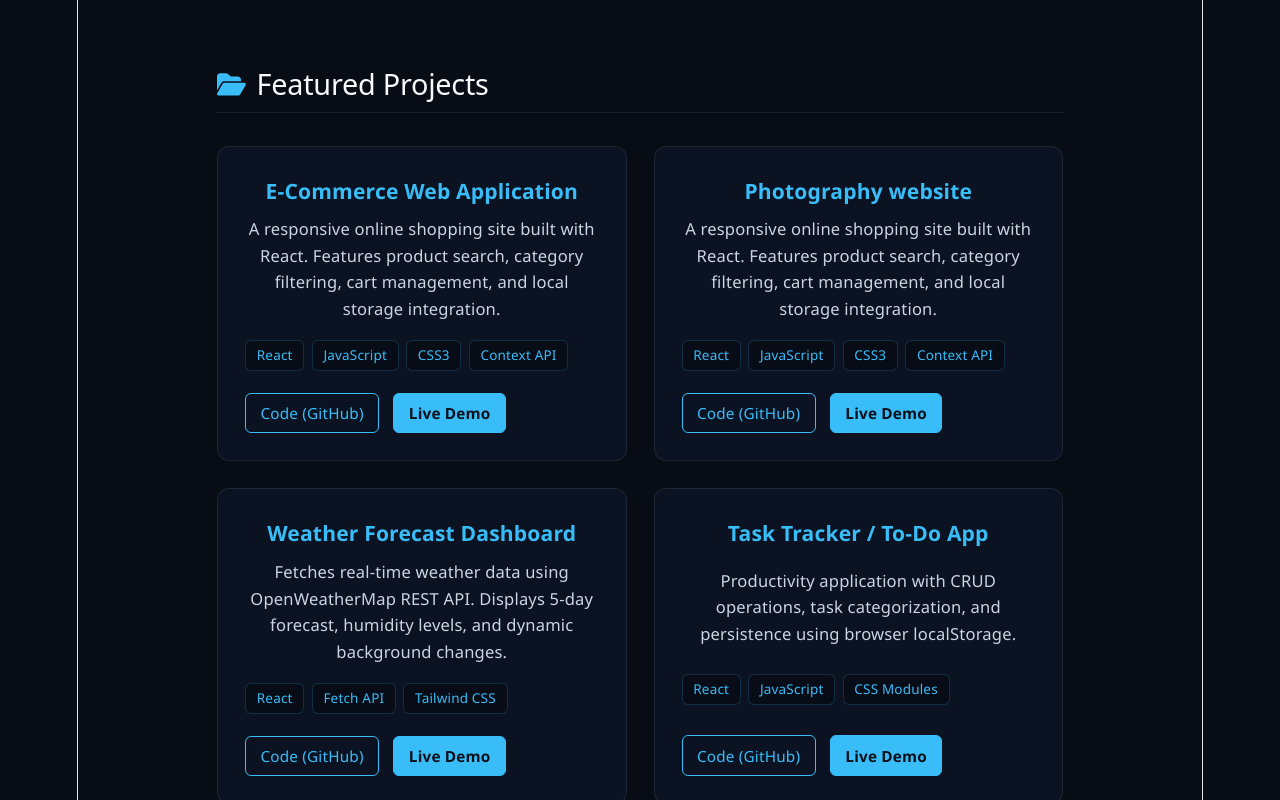
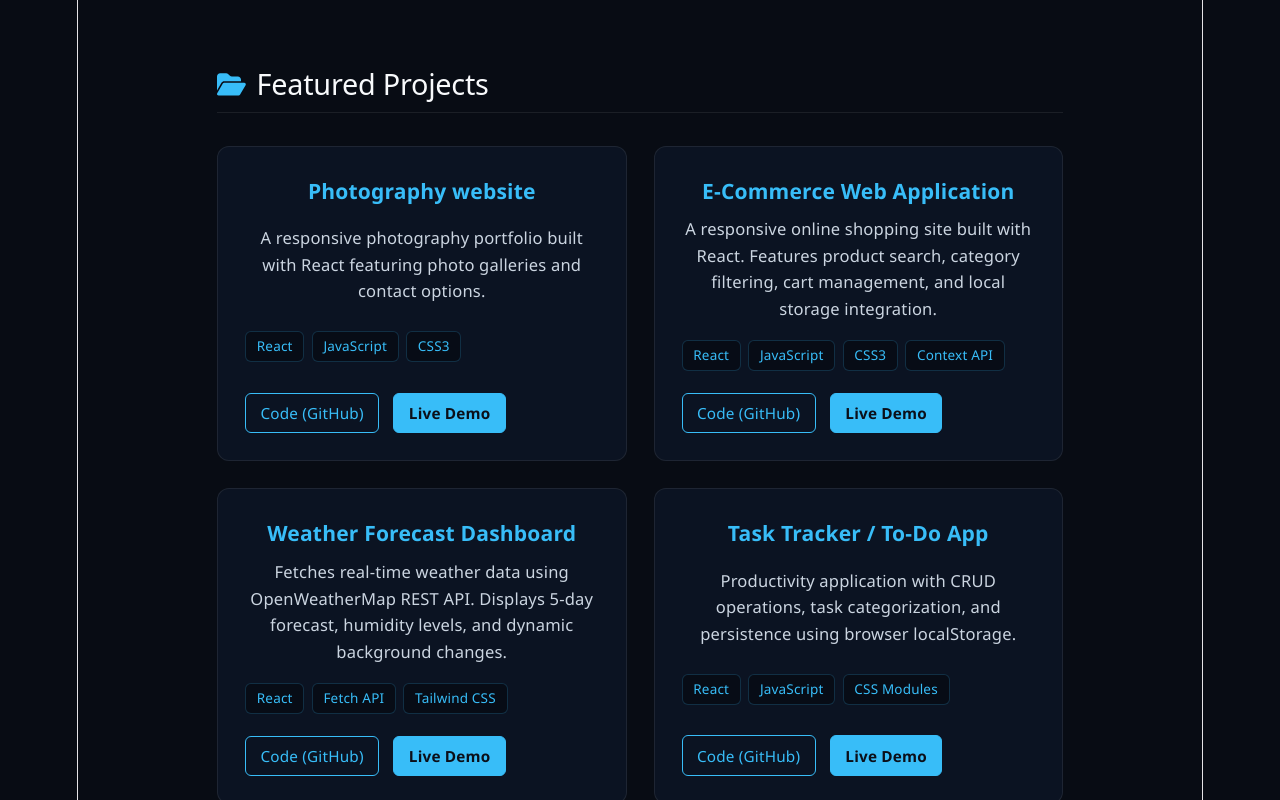
Before and after one commit to jamalasad-ASAD/Portfolio-Asad, a React (Vite) app: page / in a window 1280 px wide. Shown: the part 2000-2800 px from the top of the page. Built offline with nearby package versions, Linux system fonts and the light colour scheme.

Commit message:
Update GitHub link and resume details in App

```diff
--- a/src/App.jsx
+++ b/src/App.jsx
@@ -58,7 +58,7 @@ function App() {
   const [loading, setLoading] = useState(false);
   const [menuOpen, setMenuOpen] = useState(false);
 
-  // 📱 Added phone field to state
+  // 📱 Contact Form State
   const [formData, setFormData] = useState({
     name: '',
     email: '',
@@ -82,7 +82,6 @@ function App() {
     e.preventDefault();
     setLoading(true);
 
-    // 📱 Phone number parameters include kiye hain
     const templateParams = {
       from_name: formData.name,
       user_name: formData.name,
@@ -161,15 +160,31 @@ function App() {
 
           <div className="hero-buttons">
             <a href="#projects" className="btn btn-primary">View My Projects</a>
-            <a href={resumeUrl} download="My_Resume.pdf" className="btn btn-secondary flex-btn">
+            <a href={resumeUrl} download="ASAD_JAMAL_Resume.pdf" className="btn btn-secondary flex-btn">
               <FaDownload /> Download CV
             </a>
           </div>
 
+          {/* 🔗 Updated Social Links with GitHub Profile */}
           <div className="social-links">
-            <a href={portfolioData.contact.github} target="_blank" rel="noreferrer" title="GitHub"><FaGithub size={22} /></a>
-            <a href={portfolioData.contact.linkedin} target="_blank" rel="noreferrer" title="LinkedIn"><FaLinkedin size={22} /></a>
+            <a
+              href={portfolioData.contact.github || "https://github.com/jamalasad-ASAD"}
+              target="_blank"
+              rel="noreferrer"
+              title="GitHub Profile"
+            >
+              <FaGithub size={22} />
+            </a>
+            <a
+              href={portfolioData.contact.linkedin || "https://www.linkedin.com/in/asad-jamal-289a31248/"}
+              target="_blank"
+              rel="noreferrer"
+              title="LinkedIn Profile"
+            >
+              <FaLinkedin size={22} />
+            </a>
             <a href={`mailto:${portfolioData.contact.email}`} title="Email"><FaEnvelope size={22} /></a>
+            {/* <a href={`tel:${portfolioData.contact.phone}`} title="Call Now"><FaPhone size={20} /></a> */}
           </div>
         </section>
 
@@ -263,7 +278,7 @@ function App() {
               <a href={resumeUrl} target="_blank" rel="noreferrer" className="btn btn-secondary flex-btn">
                 <FaEye /> View Resume
               </a>
-              <a href={resumeUrl} download="My_Resume.pdf" className="btn btn-primary flex-btn">
+              <a href={resumeUrl} download="ASAD_JAMAL_Resume.pdf" className="btn btn-primary flex-btn">
                 <FaDownload /> Download Resume
               </a>
             </div>
@@ -297,7 +312,6 @@ function App() {
                 placeholder="Your Email"
                 required
               />
-              {/* 📱 Phone Number Input Added */}
               <input
                 type="tel"
                 name="phone"
@@ -324,7 +338,7 @@ function App() {
       </main>
 
       <footer>
-        <p>© {new Date().getFullYear()} {portfolioData.name}. Build By AsAd JaMaL.</p>
+        <p>© {new Date().getFullYear()} {portfolioData.name}. Built By AsAd JaMaL.</p>
       </footer>
     </div>
   );
--- a/src/Components/portfolioData.js
+++ b/src/Components/portfolioData.js
@@ -3,7 +3,7 @@ export const portfolioData = {
   role: "Software Developer (Fresher)",
   bio: "Passionate React developer with strong foundation in JavaScript, HTML, CSS, and modern web development. Eager to contribute to real-world projects and build clean user interfaces.",
 
-  // 💻 Exact Technical Skills from Image
+  // 💻 Exact Technical Skills
   skills: [
     {
       category: "Programming Languages",
@@ -83,42 +83,43 @@ export const portfolioData = {
     }
   ],
 
-  // Projects Section
+  // 🚀 Projects Section (Linked to your GitHub profile)
   projects: [
+    {
+      title: "Photography website",
+      description: "A responsive photography portfolio built with React featuring photo galleries and contact options.",
+      tech: ["React", "JavaScript", "CSS3"],
+      github: "https://github.com/jamalasad-ASAD/nadeem-photography",
+      live: "https://nadeem-photography.vercel.app/"
+    },
     {
       title: "E-Commerce Web Application",
       description: "A responsive online shopping site built with React. Features product search, category filtering, cart management, and local storage integration.",
       tech: ["React", "JavaScript", "CSS3", "Context API"],
-      github: "https://github.com/yourusername/ecommerce-app",
+      github: "https://github.com/jamalasad-ASAD",
       live: "https://your-demo-link.netlify.app"
-    },
-     {
-      title: "Photography website",
-      description: "A responsive online shopping site built with React. Features product search, category filtering, cart management, and local storage integration.",
-      tech: ["React", "JavaScript", "CSS3", "Context API"],
-      github: "https://github.com/jamalasad-ASAD/nadeem-photography",
-      live: "https://nadeem-photography.vercel.app/"
     },
     {
       title: "Weather Forecast Dashboard",
       description: "Fetches real-time weather data using OpenWeatherMap REST API. Displays 5-day forecast, humidity levels, and dynamic background changes.",
       tech: ["React", "Fetch API", "Tailwind CSS"],
-      github: "https://github.com/yourusername/weather-app",
+      github: "https://github.com/jamalasad-ASAD",
       live: "https://your-weather-demo.vercel.app"
     },
     {
       title: "Task Tracker / To-Do App",
       description: "Productivity application with CRUD operations, task categorization, and persistence using browser localStorage.",
       tech: ["React", "JavaScript", "CSS Modules"],
-      github: "https://github.com/yourusername/todo-app",
+      github: "https://github.com/jamalasad-ASAD",
       live: "https://your-todo-demo.netlify.app"
     }
   ],
 
+  // 📞 Contact Info (GitHub Updated Here)
   contact: {
     email: "jamalasadbth1@gmail.com",
     phone: "+91 9110151719",
-    github: "https://github.com/yourusername",
-    linkedin: "https://linkedin.com/in/yourusername"
+    github: "https://github.com/jamalasad-ASAD",
+    linkedin: "https://linkedin.com/in/yourusername" // <-- LinkedIn URL paste kar lena jab mil jaye
   }
 };
```
